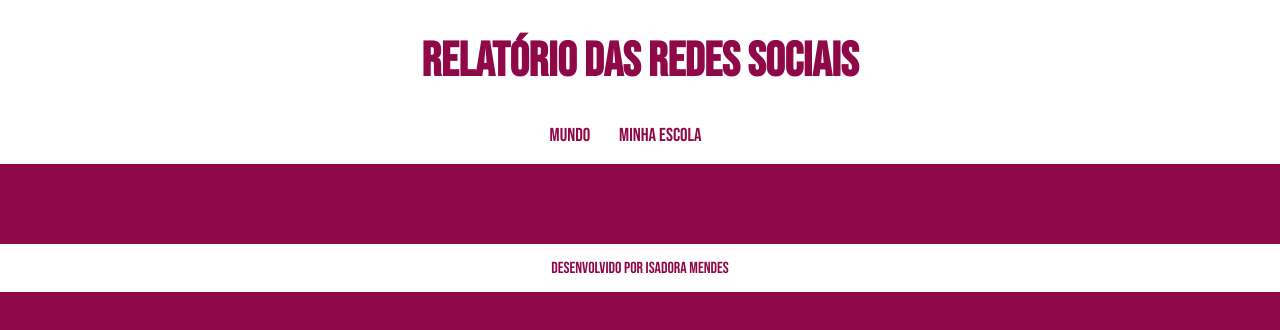
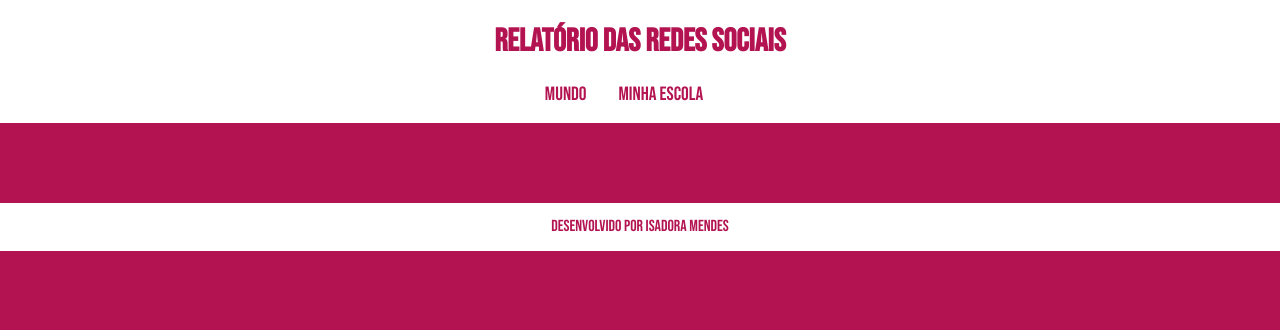
Before and after one commit to IsaacNewtown/site-3-tri, a plain HTML site: page index.html in a window 1280 px wide. Drawn offline with Linux system fonts and the light colour scheme; no server answers.

Commit message:
Update style.css

```diff
--- a/style.css
+++ b/style.css
@@ -1,7 +1,7 @@
 @import url('https://fonts.googleapis.com/css2?family=Bebas+Neue&display=swap');
 
 :root {
-    --bg-color: #8f0847;
+    --bg-color: #b31350;
     --primary-color: #ffffff;
     --secondary-color: #ff65a0;
     --font: "Bebas Neue", sans-serif;
@@ -37,42 +37,13 @@ nav a {
     text-decoration: none;
     color: var(--bg-color);
     margin: 0 2rem 1rem 0rem;
-    font-size: 1.3rem;
-}@import url('https://fonts.googleapis.com/css2?family=Bebas+Neue&display=swap');
-
-:root {
-    --bg-color: #8f0847;
-    --primary-color: #ffffff;
-    --secondary-color: #ff65a0;
-    --font: "Bebas Neue", sans-serif;
+    font-size: 1.2rem;
 }
 
-body {
-    background-color: var(--bg-color);
-    color: var(--primary-color);
-    font-family: var(--font);
-    height: 100vh;
-    margin: 0;
-}
-
-header {
-    background-color: var(--primary-color);
-    text-align: center;
-    padding: 1px;
-}
-
-h1 {
-    font-size: 3rem;
-    color: var(--bg-color);
-    font-weight: 700;
-}
-
-nav {
-    display: flex;
-    justify-content: center;
-    font-weight: 400;
+nav a:hover {
+    text-decoration: underline;
     transform: scale(0.90);
-    transition: transform(0.2s);
+    transition: transform 0.1s;
 }
 
 .graficos-container {
```
